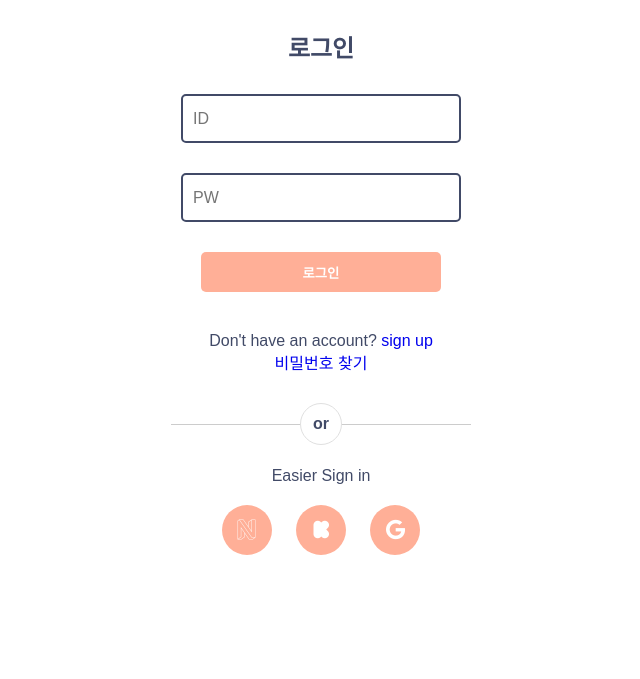
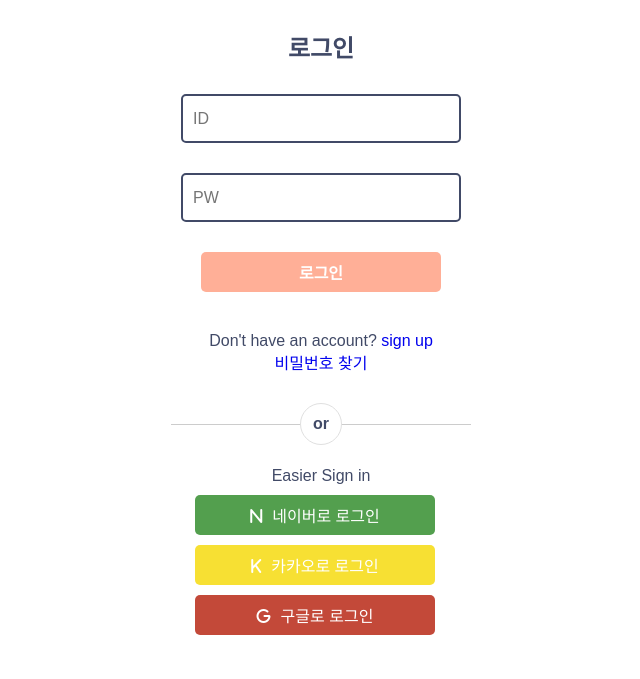
Before and after one commit to janguni/book_project, a Django app: page /login/ in a window 1280 px wide. Shown: the part 121-800 px from the top of the page, without its empty margins (319-959 px from the left). Run offline with Django 4.2, Linux system fonts and the light colour scheme; some libraries are stand-ins or nearby versions.

Commit message:
소셜로그인버튼 변경

```diff
--- a/book/static/css/login_style.css
+++ b/book/static/css/login_style.css
@@ -83,6 +83,7 @@ body {
   background-position: left;
   background-size: 200%;
   color:white;
+  font-size : 16px;
   font-weight: bold;
   border:none;
   border-radius: 5px;
@@ -103,16 +104,40 @@ body {
 }
 
 .social-icon button {
-  font-size: 20px;
+
+  margin-right: 12px;
+  font-size: 16px;
   color: white;
-  height: 50px;
-  width: 50px;
-  background: #ffaf97;
-  border-radius: 60%;
-  margin: 20px 10px;
+  height: 40px;
+  width: 80%;
+  border-radius: 5px;
+  margin-top: 10px;
   border: none;
   cursor: pointer;
+  position : relative;
+  text-align : center;
+
 }
+
+#naver-button {
+  background-color: #539F4E;
+}
+#kakao-button {
+  background-color: #f7e033;
+}
+#google-button {
+  background-color: #C34939;
+}
+
+.social-icon .icon {
+  margin-right: 10px;
+  font-size : 16px;
+  text-align : center;
+  display: inline-block;
+  position: relative;
+}
+
+
 
 .seperator {
   float: left;
--- a/book/templates/account/login.html
+++ b/book/templates/account/login.html
@@ -9,8 +9,7 @@
     <meta charset="UTF-8">
     <title>로그인</title>
     <link rel="stylesheet" type="text/css" href = "{% static 'css/login_style.css' %}">
-    <script src="https://kit.fontawesome.com/51db22a717.js" crossorigin="anonymous">
-    </script>
+    <script src="https://kit.fontawesome.com/bcfd8ae0b2.js" crossorigin="anonymous"></script>
   </head>
 
   <body width="100%" height="100%">
@@ -47,10 +46,9 @@
       <!--Social login buttons-->
       <div class="social-icon">
 
-        <!--네이버 카카오 아이콘 없음ㅜㅜ-->
-        <button type="button" onclick = "location.href = '{% provider_login_url 'naver' %}' "><i class="fab fa-neos" ></i></button>
-        <button type="button" onclick = "location.href = '{% provider_login_url 'kakao' %}' "><i class="fab fa-kickstarter-k" ></i></button>
-        <button type="button" onclick = "location.href = '{% provider_login_url 'google' %}' "><i class="fab fa-google"></i></button>
+        <button type="button" id = "naver-button" onclick = "location.href = '{% provider_login_url 'naver' %}' "><i class="icon fa-solid fa-n"></i>네이버로 로그인</button>
+        <button type="button" id = "kakao-button" onclick = "location.href = '{% provider_login_url 'kakao' %}' "><i class="icon fa-solid fa-k"></i>카카오로 로그인</button>
+        <button type="button" id = "google-button" onclick = "location.href = '{% provider_login_url 'google' %}' "><i class="icon fa-solid fa-g"></i>구글로 로그인</button>
 
       </div>
     </form>
```
Also changed, not shown: book/migrations/0007_review_tag.py (added), db.sqlite3.
